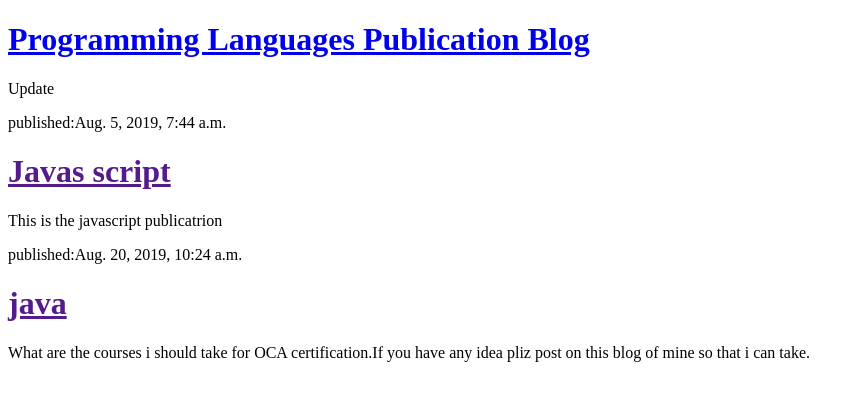
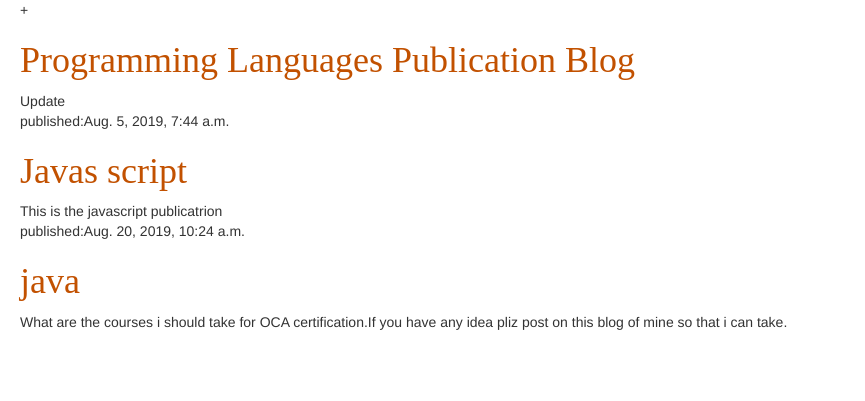
Before and after one commit to pridemore/my-first-blog, a Django app: page / in a window 1280 px wide. Shown: the top 401 px of the page, without its empty margins (0-865 px from the left). Run offline with Django 3.2, Linux system fonts and the light colour scheme; data comes from the database, SQL or seed files in the repository; some libraries are stand-ins or nearby versions.

Commit message:
Modified templates Css.

```diff
--- /dev/null
+++ b/blog/static/css/blog.css
@@ -0,0 +1,8 @@
+h1 a, h2 a {
+    color: #C25100;
+    font-family: 'Lobster';
+}
+
+ body{
+ padding-left:20px;
+ }
--- a/blog/templates/blog/post_list.html
+++ b/blog/templates/blog/post_list.html
@@ -1,6 +1,10 @@
 <!DOCTYPE html>
+{% load static %}
 <html lang="en">
 <head>
+    <link rel="stylesheet" href="//maxcdn.bootstrapcdn.com/bootstrap/3.2.0/css/bootstrap.min.css">
+    <link rel="stylesheet" href="//maxcdn.bootstrapcdn.com/bootstrap/3.2.0/css/bootstrap-theme.min.css">
++    <link rel="stylesheet" href="{%static 'css/blog.css'%}">
     <meta charset="UTF-8">
     <title>Programming languages</title>
 </head>
```
